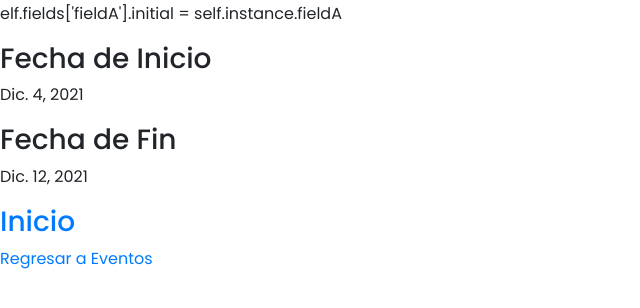
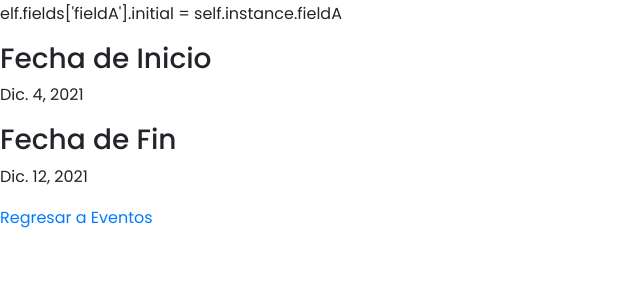
Before and after one commit to JosephLeyva/Sistema-de-Gestion-de-Eventos-Formativos-UNISON, a Django app: page /ver_propuesta/3/ in a window 1280 px wide. Shown: the part 400-708 px from the top of the page, without its empty margins (0-640 px from the left). Run offline with Django 3.2, Linux system fonts and the light colour scheme; a user stored in the database is signed in; data comes from the database, SQL or seed files in the repository; some libraries are stand-ins or nearby versions.

Commit message:
Update Propuesta.html

```diff
--- a/cursos_unison/eventos/templates/Propuesta.html
+++ b/cursos_unison/eventos/templates/Propuesta.html
@@ -13,7 +13,7 @@
 <p>{{evento.Fecha_de_Inicio}}</p>
 <h3>Fecha de Fin</h3>
 <p>{{evento.Fecha_de_Fin}}</p>
-<h3><a href="{% url 'inicio' %}">Inicio</a></h3>
+
 {% if request.user.rol == 'RESPONSABLE' %}
     <a href="{% url 'PropuestasEventosFormativos' %}">Regresar a Propuestas</a>
 {% elif request.user.rol != 'PARTICIPANTE' and request.user.is_superuser %}
```
